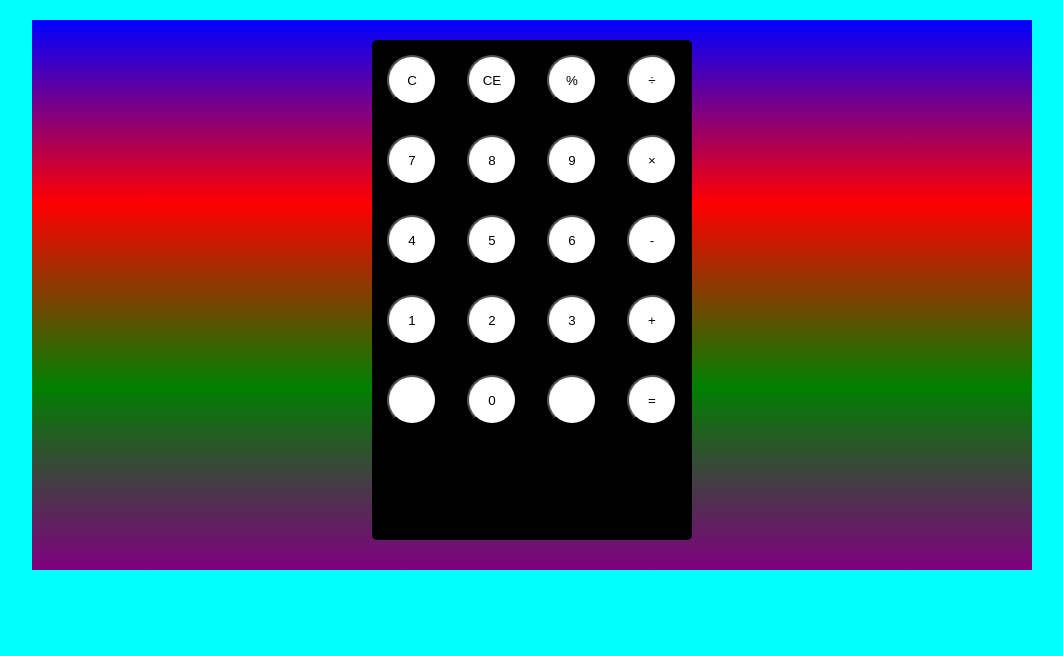
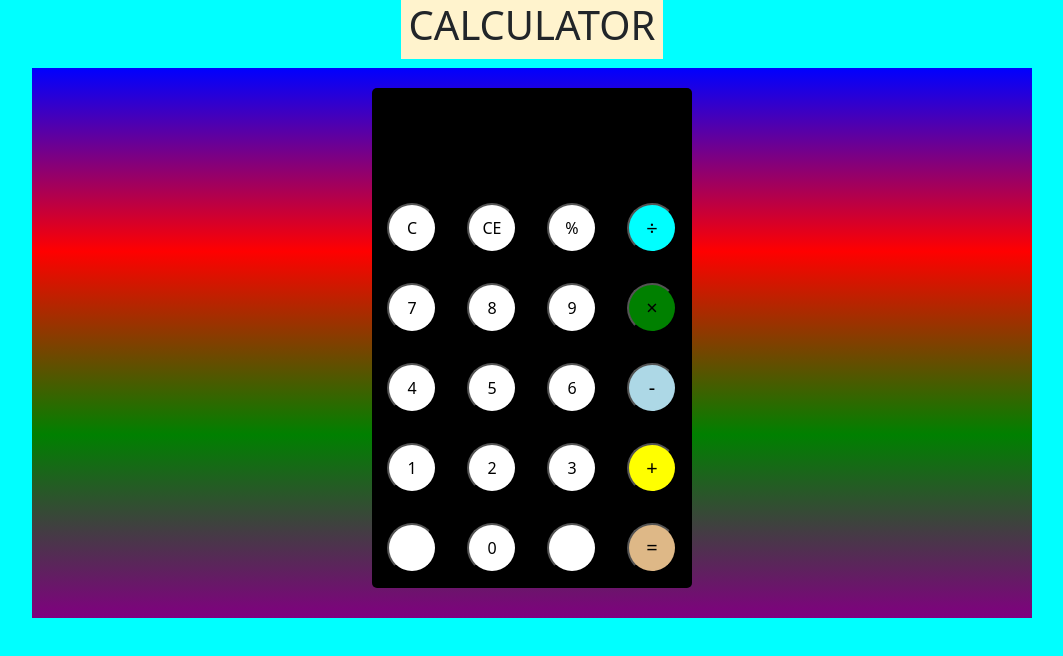
Before and after one commit to Pkeshavvardhan/calculator-website, a plain HTML site: page index.html in a window 1280 px wide. Shown: the whole page, without its empty margins (108-1171 px from the left). Drawn offline with nearby package versions, Linux system fonts and the light colour scheme.

Commit message:
calculator part 2

```diff
--- a/index.html
+++ b/index.html
@@ -4,11 +4,22 @@
     <meta charset="UTF-8">
     <meta name="viewport" content="width=device-width, initial-scale=1.0">
     <title>Document</title>
+    <link href="https://cdn.jsdelivr.net/npm/bootstrap@5.3.3/dist/css/bootstrap.min.css" rel="stylesheet" integrity="sha384-QWTKZyjpPEjISv5WaRU9OFeRpok6YctnYmDr5pNlyT2bRjXh0JMhjY6hW+ALEwIH" crossorigin="anonymous">
     <link rel="stylesheet" href="style.css">
 </head>
 <body>
+    <center><h1> <mark> CALCULATOR</mark></h1></center>
     <div id="container">
         <div id="calculator">
+            <div id="result">
+                <div id="history">
+                    <p id="history-value"></p>
+                </div>
+                <div id="output">
+                    <p id="output-value">
+                    </p>
+                </div>
+            </div>
             <div id="keyboard">
                 <button class="operator" id="clear"> C</button>
                 <button class="operator" id="backspace"> CE</button>
--- a/style.css
+++ b/style.css
@@ -39,3 +39,49 @@ border-radius: 50%;
 .operator, .number{
     cursor: pointer;
 }
+
+#result{
+    height:100px;
+
+}
+
+#history{
+text-align: right;
+margin: 0 20px;
+height: 20px;
+padding-top: 10px;
+font-size: 15px;
+color: grey;
+}
+
+#output{
+    text-align: right;
+    margin: 10px 20px;
+    height: 60px;
+    font-size: 30px;
+}
+
+button:nth-child(4){
+    font-size: 20px;
+    background-color: aqua;
+}
+
+button:nth-child(8){
+    font-size: 20px;
+    background-color: green;
+}
+
+button:nth-child(12){
+    font-size: 20px;
+    background-color:lightblue;
+}
+
+button:nth-child(16){
+    font-size: 20px;
+    background-color: yellow;
+}
+
+button:nth-child(20){
+    font-size: 20px;
+    background-color: burlywood;
+}
```
Also changed, not shown: style2.css (line endings or trailing spaces).
